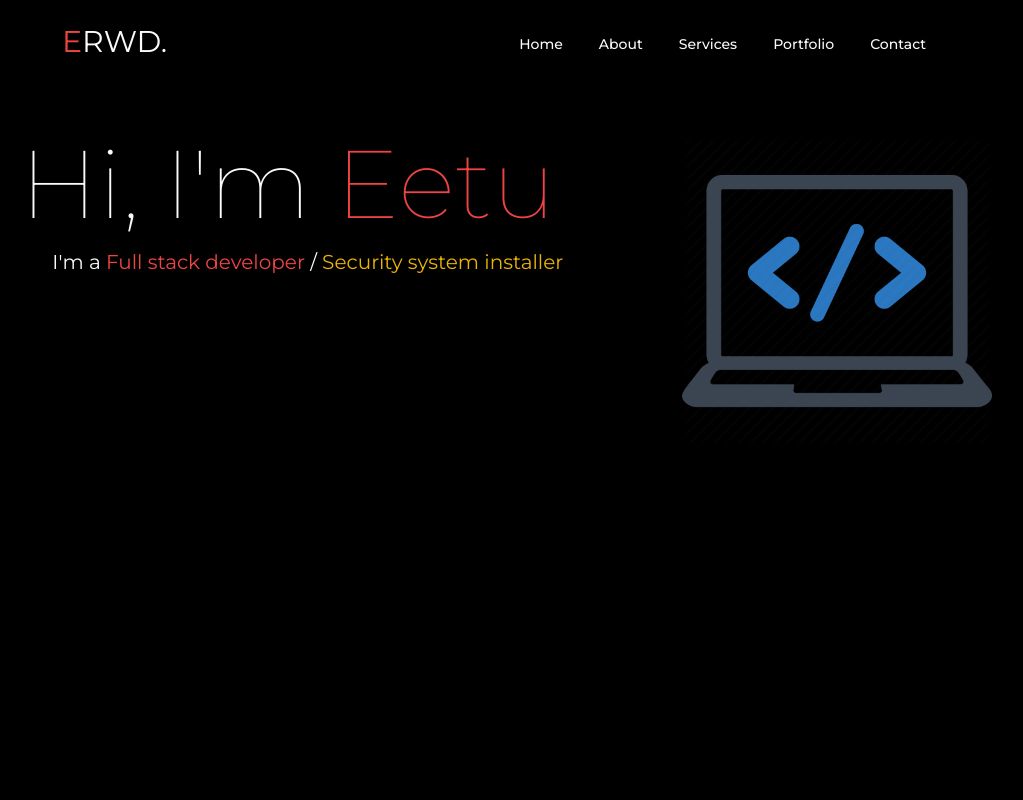
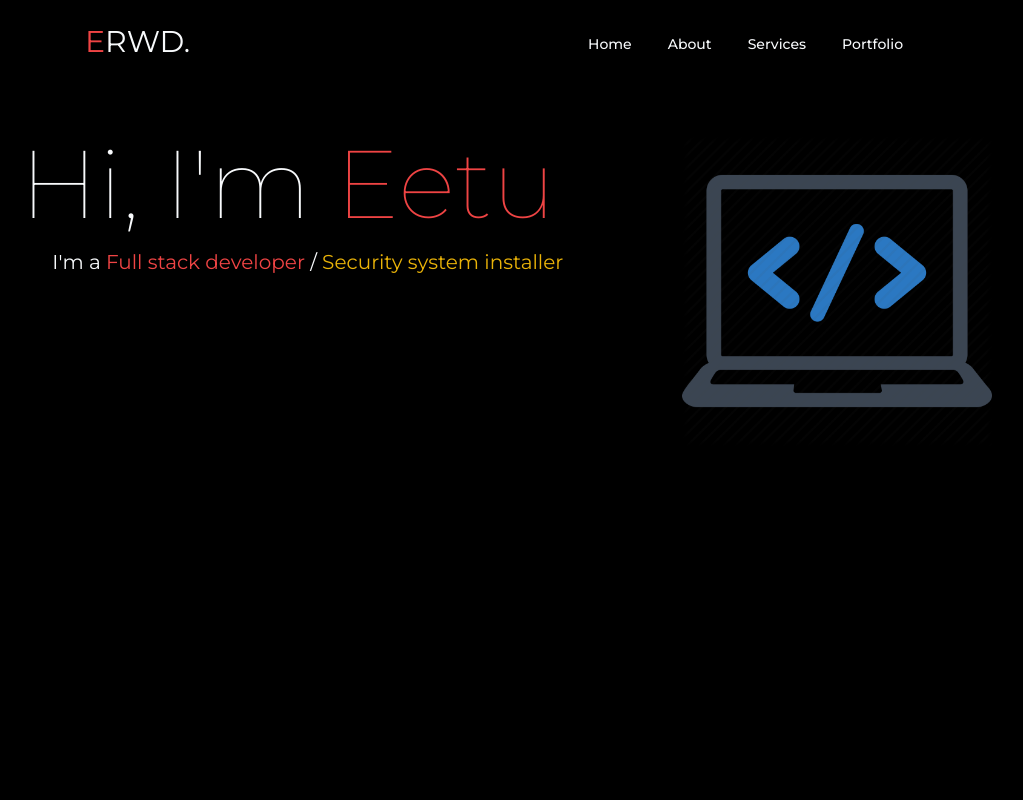
Before and after one commit to awonfs/portfolio, a Next.js app: page / in a window 1280 px wide. Shown: the top 800 px of the page, without its empty margins (138-1161 px from the left). Built offline with nearby package versions, Linux system fonts and the light colour scheme.

Commit message:
Working on resend

```diff
--- /dev/null
+++ b/app/api/send/route.ts
@@ -0,0 +1,21 @@
+import { EmailTemplate } from "@/components/email-template";
+import { NextResponse } from "next/server";
+import { Resend } from "resend";
+import * as React from "react";
+
+const resend = new Resend(process.env.RESEND_API_KEY);
+
+export async function POST() {
+  try {
+    const data = await resend.emails.send({
+      from: process.env.EMAIL!!,
+      to: [process.env.EMAIL!!],
+      subject: "Hello world",
+      react: EmailTemplate({ firstName: "Eetu" }) as React.ReactElement,
+    });
+
+    return NextResponse.json(data);
+  } catch (error) {
+    return NextResponse.json({ error });
+  }
+}
--- /dev/null
+++ b/components/email-template.tsx
@@ -0,0 +1,13 @@
+import * as React from "react";
+
+interface EmailTemplateProps {
+  firstName: string;
+}
+
+export const EmailTemplate: React.FC<Readonly<EmailTemplateProps>> = ({
+  firstName,
+}) => (
+  <div>
+    <h1>Welcome, {firstName}!</h1>
+  </div>
+);
--- a/components/header.tsx
+++ b/components/header.tsx
@@ -48,13 +48,6 @@ function Header() {
                 </NavigationMenuLink>
               </Link>
             </NavigationMenuItem>
-            <NavigationMenuItem>
-              <Link href="#contact" legacyBehavior passHref>
-                <NavigationMenuLink className={navigationMenuTriggerStyle()}>
-                  Contact
-                </NavigationMenuLink>
-              </Link>
-            </NavigationMenuItem>
           </NavigationMenuList>
         </NavigationMenu>
       </nav>
--- a/package.json
+++ b/package.json
@@ -27,6 +27,7 @@
     "postcss": "8.4.27",
     "react": "18.2.0",
     "react-dom": "18.2.0",
+    "resend": "^0.17.2",
     "tailwind-merge": "^1.14.0",
     "tailwindcss": "3.3.3",
     "tailwindcss-animate": "^1.0.6",
```
Also changed, not shown: 2 other files (tests, documents, lock files or other folders).
